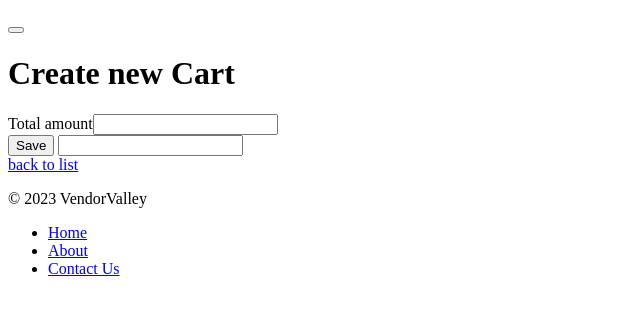
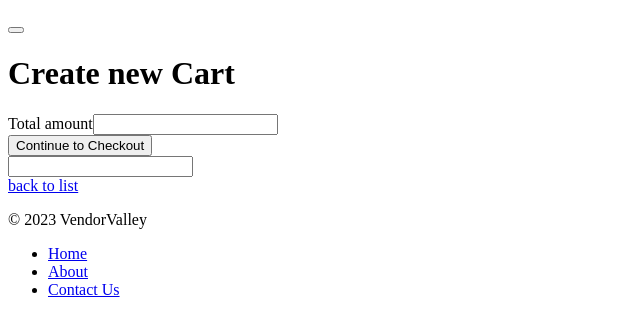
Before and after one commit to JoyChudasama/vendor-valley, a Symfony app: template templates/cart/new.html.twig in a window 1280 px wide. Shown: the part 132-468 px from the top of the page, without its empty margins (0-640 px from the left). Run offline with Twig, Linux system fonts and the light colour scheme; the template is opened without the code that fills it, so the values that code supplies are empty; form fields are guessed from the names that the template uses; some libraries are stand-ins or nearby versions.

Commit message:
added cart_item_controller; updated cart ui

```diff
--- a/src/Service/CartItemHelper.php
+++ b/src/Service/CartItemHelper.php
@@ -30,7 +30,8 @@ class CartItemHelper
 
             $sessionCartItem = $cartItems[$product->getId()];
             $sessionCartItem->setQuantity($sessionCartItem->getQuantity() + 1);
-            $cart->setTotalAmount($sessionCartItem->getQuantity() * $sessionCartItem->getProduct()->getPrice());
+
+            $cart->setTotalAmount($cart->getTotalAmount() + $sessionCartItem->getProduct()->getPrice());
 
             return;
         }
--- a/templates/cart/_form.html.twig
+++ b/templates/cart/_form.html.twig
@@ -1,19 +1,95 @@
+{% import _self as formMacros %}
+
+{% macro printCartItemRow(cartItemForm) %}
+	{% set product = cartItemForm.vars.value.product %}
+	{% set quantity = cartItemForm.quantity.vars.value %}
+	{% set price = product.price %}
+	{% set totalPrice = product.price * quantity %}
+
+
+	<div class="row" {{stimulus_controller('cart-item')}}>
+
+		{{form_errors(cartItemForm)}}
+
+		<div class="col-4">
+			{{form_row(cartItemForm.product,{'attr':{'readonly':'readonly'}})}}
+		</div>
+
+		<div class="col-3">
+
+			<div class="row">
+
+				<div class="col-12">
+					{{form_label(cartItemForm.quantity)}}
+				</div>
+
+				<div class="col-2">
+					<button class="btn btn-outline-secondary decrease-quantity" data-action="cart-item#decreaseCartItemQuantity">-</button>
+				</div>
+
+				<div class="col-6">
+					{{form_widget(cartItemForm.quantity,{'attr':{'class':'text-center cart-item-quantity','data-cart-item-target':'cartItemQuantityInput','min':'1'} })}}
+				</div>
+
+				<div class="col-2">
+					<button class="btn btn-outline-secondary increase-quantity" data-action="cart-item#increaceCartItemQuantity">+</button>
+				</div>
+
+			</div>
+
+		</div>
+
+		<div class="col-2">
+			<div class="mb-3">
+				<label for="product_price" class="form-label required">Price</label>
+				<input type="text" id="product_price" name="product[price]" required="required" class="form-control" value={{price|currency}} readonly>
+			</div>
+		</div>
+
+		<div class="col-2">
+			<div class="mb-3">
+				<label for="product_total_price" class="form-label required">Total Price</label>
+				<input type="text" id="product_total_price" name="product[totalPrice]" required="required" class="form-control" value={{totalPrice|currency}} readonly>
+			</div>
+		</div>
+
+		<div class="col-1">
+			<button type="button" class="btn-close float-end" aria-label="Close"></button>
+		</div>
+	</div>
+
+{% endmacro %}
+
 {% if not is_cart_empty %}
 
+	<div class="row my-5">
 		{{form_start(form)}}
 
+		<div class="col-12">
+
 			{% for cartItem in form.cartItems %}
-		{{form_row(cartItem)}}
-
+				{{formMacros.printCartItemRow(cartItem)}}
 			{% endfor %}
 
+		</div>
+
+		<div class="col-4 mt-5">
 			{{form_row(form.totalAmount)}}
+		</div>
 
-	<button class="btn">{{ button_label|default('Save') }}</button>
+		<div class="col-12 mt-5">
+			<button class="btn btn-success">Continue to Checkout</button>
+		</div>
 
 		{{form_widget(form._token)}}
 		{{form_end(form,{'render_rest':false})}}
+	</div>
+
 {% else %}
+	<div class="row my-5">
+		<div class="col-12 text-center">
 			Cart is Empty
+		</div>
+	</div>
 
 {% endif %}
```
Also changed, not shown: assets/controllers/cart_item_controller.js (added, +28 -0 lines). Lines whose indentation alone changed are shown as unchanged.
